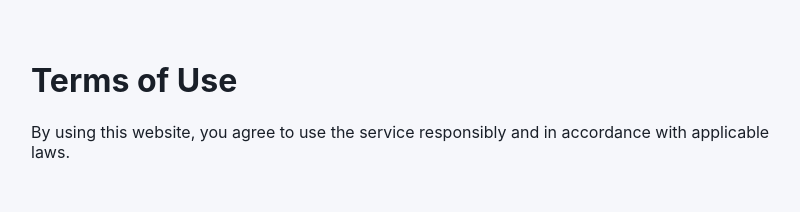
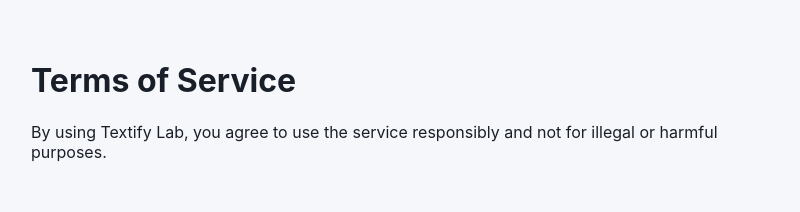
Before and after one commit to leeseulahn/textify-lab, a Next.js app: page /terms in a window 1280 px wide. Shown: the top 212 px of the page, without its empty margins (229-1029 px from the left). Built offline with nearby package versions, Linux system fonts and the light colour scheme; a web font is replaced by a local one.

Commit message:
Add files via upload

```diff
--- a/app/about/page.tsx
+++ b/app/about/page.tsx
@@ -1,4 +1,6 @@
-export const metadata = {
+import type { Metadata } from "next";
+
+export const metadata: Metadata = {
   title: "About",
   description: "About Textify Lab",
 };
--- a/app/layout.tsx
+++ b/app/layout.tsx
@@ -1,6 +1,7 @@
 import type { Metadata } from "next";
 import "./globals.css";
 import MoreTools from "@/components/MoreTools";
+import GlobalAds from "@/components/GlobalAds";
 
 export const metadata: Metadata = {
   metadataBase: new URL("https://textify-lab.vercel.app/"),
@@ -59,6 +60,7 @@
       </head>
       <body>
         {children}
+        <GlobalAds />
         <MoreTools />
       </body>
     </html>
--- a/app/page.tsx
+++ b/app/page.tsx
@@ -12,7 +12,7 @@
     "@context": "https://schema.org",
     "@type": "WebApplication",
     name: "Textify Lab",
-    url: "https://yourdomain.com",
+    url: "https://textify-lab.vercel.app/",
     applicationCategory: "Utility",
     operatingSystem: "All",
     description:
--- a/app/terms/page.tsx
+++ b/app/terms/page.tsx
@@ -1,15 +1,17 @@
-export const metadata = {
-    title: "Terms",
-    description: "Terms of Use for Textify Lab",
+import type { Metadata } from "next";
+
+export const metadata: Metadata = {
+  title: "Terms of Service",
+  description: "Terms of Service for Textify Lab",
 };
 
 export default function TermsPage() {
   return (
     <main style={{ maxWidth: 800, margin: "0 auto", padding: "40px 20px" }}>
-        <h1>Terms of Use</h1>
+      <h1>Terms of Service</h1>
       <p>
-          By using this website, you agree to use the service responsibly and in
-          accordance with applicable laws.
+        By using Textify Lab, you agree to use the service responsibly and not
+        for illegal or harmful purposes.
       </p>
     </main>
   );
```
Also changed, not shown: app/contact/page.tsx (+8 -2 lines), app/not-found.tsx (+7 -8 lines), app/privacy-policy/page.tsx (+9 -3 lines). Lines whose indentation alone changed are shown as unchanged.
